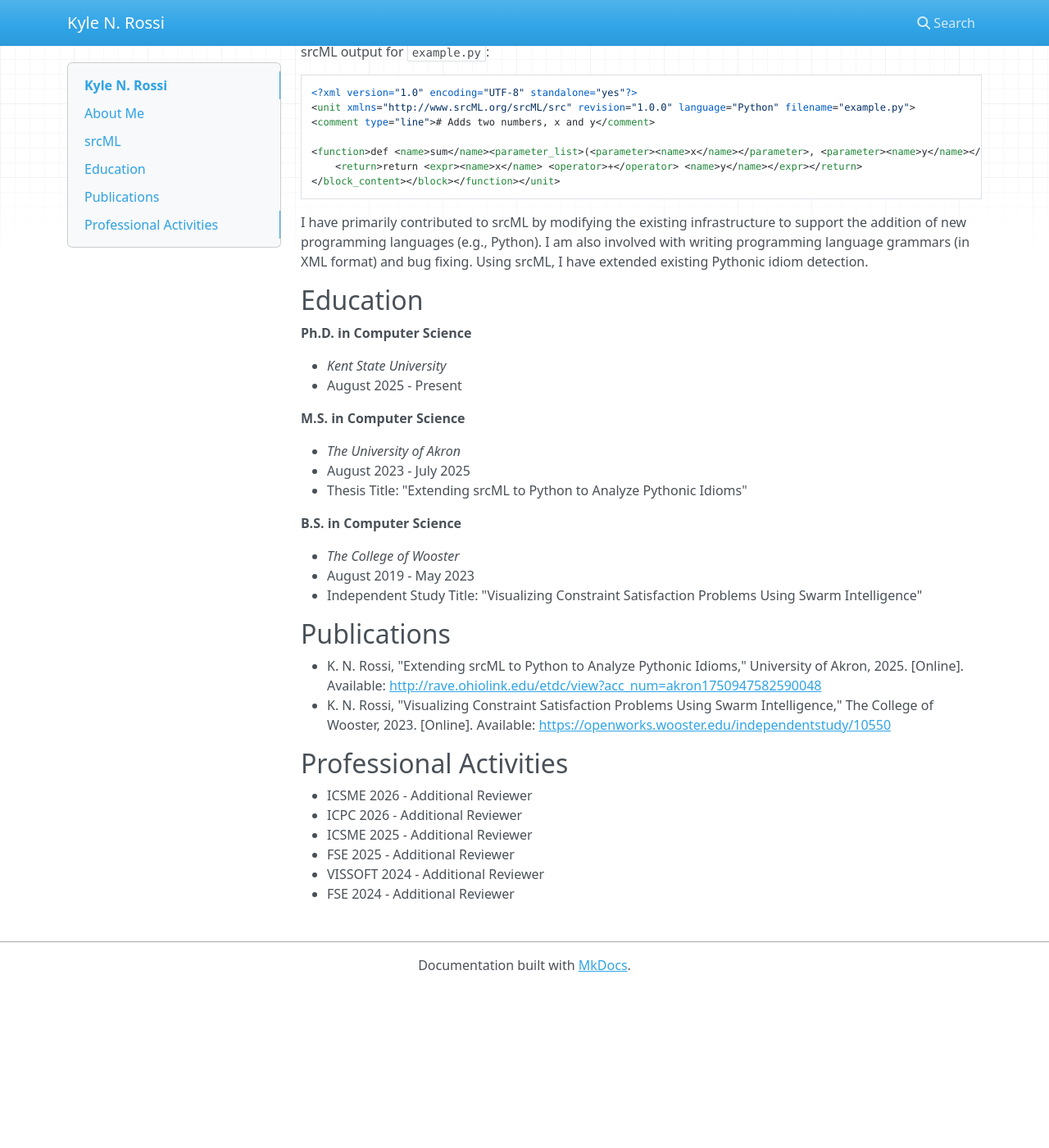
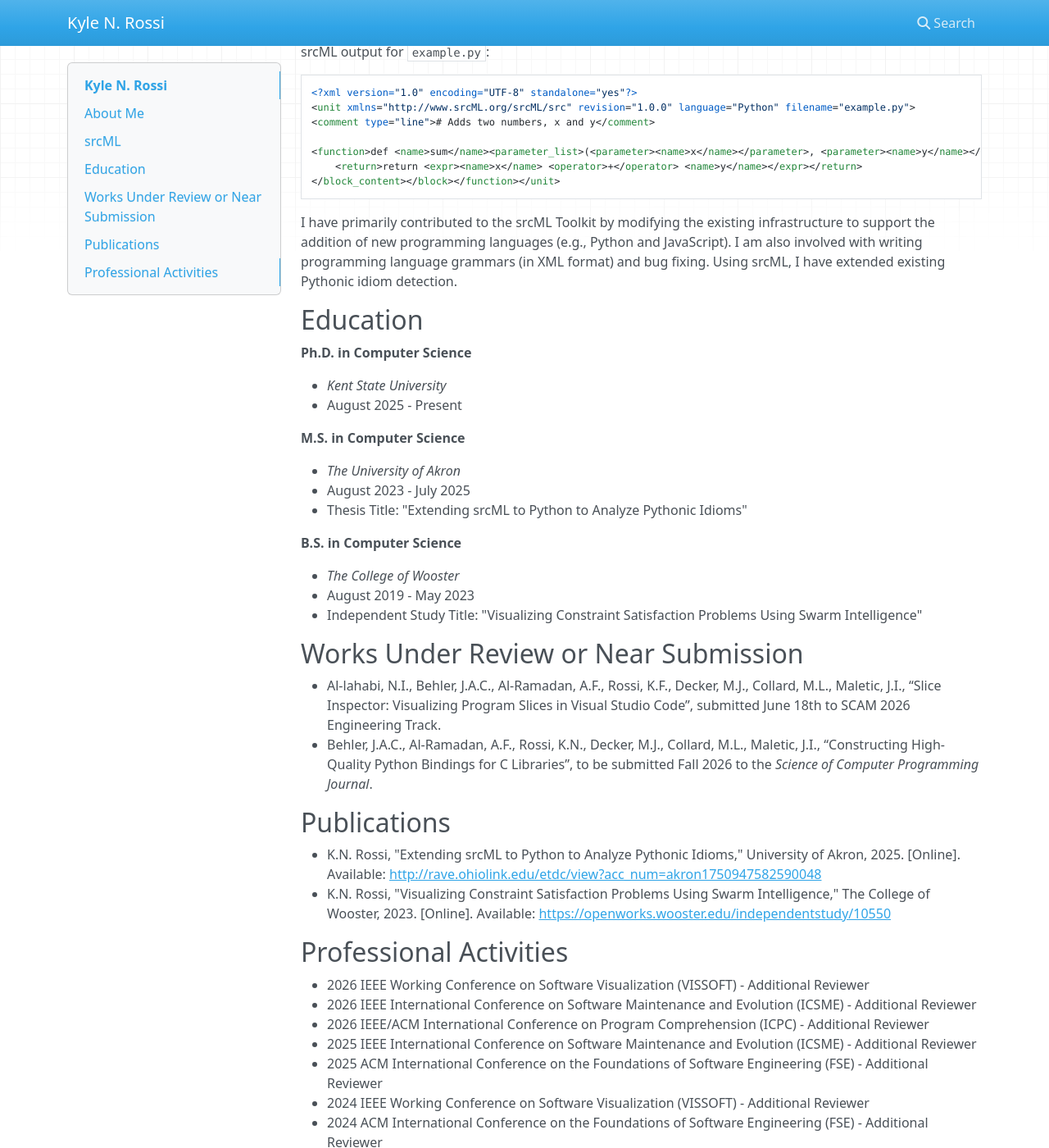
Before and after one commit to Kyle776R/Kyle776R.github.io, an MkDocs documentation site: the page built from docs/index.md, in a window 1280 px wide and 1400 px high, scrolled down 731 px. Shown: the whole window at 82% size. Built offline with MkDocs 1.6.1, drawn with Linux system fonts in a browser that asks for light colours; nearby versions of some CDN libraries; before the commit the page ends 1936 px from its top, so only the background shows below that; some of the changed text lies outside the part shown.

Commit message:
Add new section and update text

```diff
--- a/docs/index.md
+++ b/docs/index.md
@@ -1,13 +1,13 @@
 <img src="images/portrait.jpeg" alt="Portrait" align="right" width="164" height="218">
 # Kyle N. Rossi
-#####Research Assistant at Kent State University
+#####Graduate Research/Teaching Assistant at Kent State University
 #####(he/him)
 
 [![Email](images/email-icon.svg)](mailto:krossi9@kent.edu) [![GitHub](images/github-icon.svg)](https://github.com/Kyle776R) [![ORCID](images/orcid-icon.svg)](https://orcid.org/0009-0008-1022-5234) [![Google Scholar](images/google-scholar-icon.svg)](https://scholar.google.com/citations?user=nwUxKoYAAAAJ&hl=en) [![LinkedIn](images/linkedin-icon.svg)](https://www.linkedin.com/in/kyle-rossi-637313203/)
 
 ## About Me
 
-I am a doctoral student and research assistant at Kent State University. Currently, I am pursuing a Ph.D. while working on the srcML infrastructure. My primary interests are in software engineering and programming language parsing, although I am working on Pythonic idiom analysis.
+I am a doctoral student and research assistant at Kent State University. Currently, I am pursuing a Ph.D. while working on the srcML infrastructure. My primary interests are in program comprehension and static analysis as well as programming language parsing and tooling.
 
 ## srcML
 
@@ -30,7 +30,7 @@ srcML output for `example.py`:
         <return>return <expr><name>x</name> <operator>+</operator> <name>y</name></expr></return>
     </block_content></block></function></unit>
 
-I have primarily contributed to srcML by modifying the existing infrastructure to support the addition of new programming languages (e.g., Python). I am also involved with writing programming language grammars (in XML format) and bug fixing. Using srcML, I have extended existing Pythonic idiom detection.
+I have primarily contributed to the srcML Toolkit by modifying the existing infrastructure to support the addition of new programming languages (e.g., Python and JavaScript). I am also involved with writing programming language grammars (in XML format) and bug fixing. Using srcML, I have extended existing Pythonic idiom detection.
 
 ## Education
 
@@ -51,16 +51,22 @@ I have primarily contributed to srcML by modifying the existing infrastructure t
 * August 2019 - May 2023
 * Independent Study Title: "Visualizing Constraint Satisfaction Problems Using Swarm Intelligence"
 
+## Works Under Review or Near Submission
+
+* Al-lahabi, N.I., Behler, J.A.C., Al-Ramadan, A.F., Rossi, K.F., Decker, M.J., Collard, M.L., Maletic, J.I., “Slice Inspector: Visualizing Program Slices in Visual Studio Code”, submitted June 18th to SCAM 2026 Engineering Track.
+* Behler, J.A.C., Al-Ramadan, A.F., Rossi, K.N., Decker, M.J., Collard, M.L., Maletic, J.I., “Constructing High-Quality Python Bindings for C Libraries”, to be submitted Fall 2026 to the *Science of Computer Programming Journal*.
+
 ## Publications
 
-* K. N. Rossi, "Extending srcML to Python to Analyze Pythonic Idioms," University of Akron, 2025. \[Online\]. Available: [http://rave.ohiolink.edu/etdc/view?acc_num=akron1750947582590048](http://rave.ohiolink.edu/etdc/view?acc_num=akron1750947582590048)
-* K. N. Rossi, "Visualizing Constraint Satisfaction Problems Using Swarm Intelligence," The College of Wooster, 2023. \[Online\]. Available: [https://openworks.wooster.edu/independentstudy/10550](https://openworks.wooster.edu/independentstudy/10550)
+* K.N. Rossi, "Extending srcML to Python to Analyze Pythonic Idioms," University of Akron, 2025. \[Online\]. Available: [http://rave.ohiolink.edu/etdc/view?acc_num=akron1750947582590048](http://rave.ohiolink.edu/etdc/view?acc_num=akron1750947582590048)
+* K.N. Rossi, "Visualizing Constraint Satisfaction Problems Using Swarm Intelligence," The College of Wooster, 2023. \[Online\]. Available: [https://openworks.wooster.edu/independentstudy/10550](https://openworks.wooster.edu/independentstudy/10550)
 
 ## Professional Activities
 
-* ICSME 2026 - Additional Reviewer
-* ICPC 2026 - Additional Reviewer
-* ICSME 2025 - Additional Reviewer
-* FSE 2025 - Additional Reviewer
-* VISSOFT 2024 - Additional Reviewer
-* FSE 2024 - Additional Reviewer
+* 2026 IEEE Working Conference on Software Visualization (VISSOFT) - Additional Reviewer
+* 2026 IEEE International Conference on Software Maintenance and Evolution (ICSME) - Additional Reviewer
+* 2026 IEEE/ACM International Conference on Program Comprehension (ICPC) - Additional Reviewer
+* 2025 IEEE International Conference on Software Maintenance and Evolution (ICSME) - Additional Reviewer
+* 2025 ACM International Conference on the Foundations of Software Engineering (FSE) - Additional Reviewer
+* 2024 IEEE Working Conference on Software Visualization (VISSOFT) - Additional Reviewer
+* 2024 ACM International Conference on the Foundations of Software Engineering (FSE) - Additional Reviewer
```
